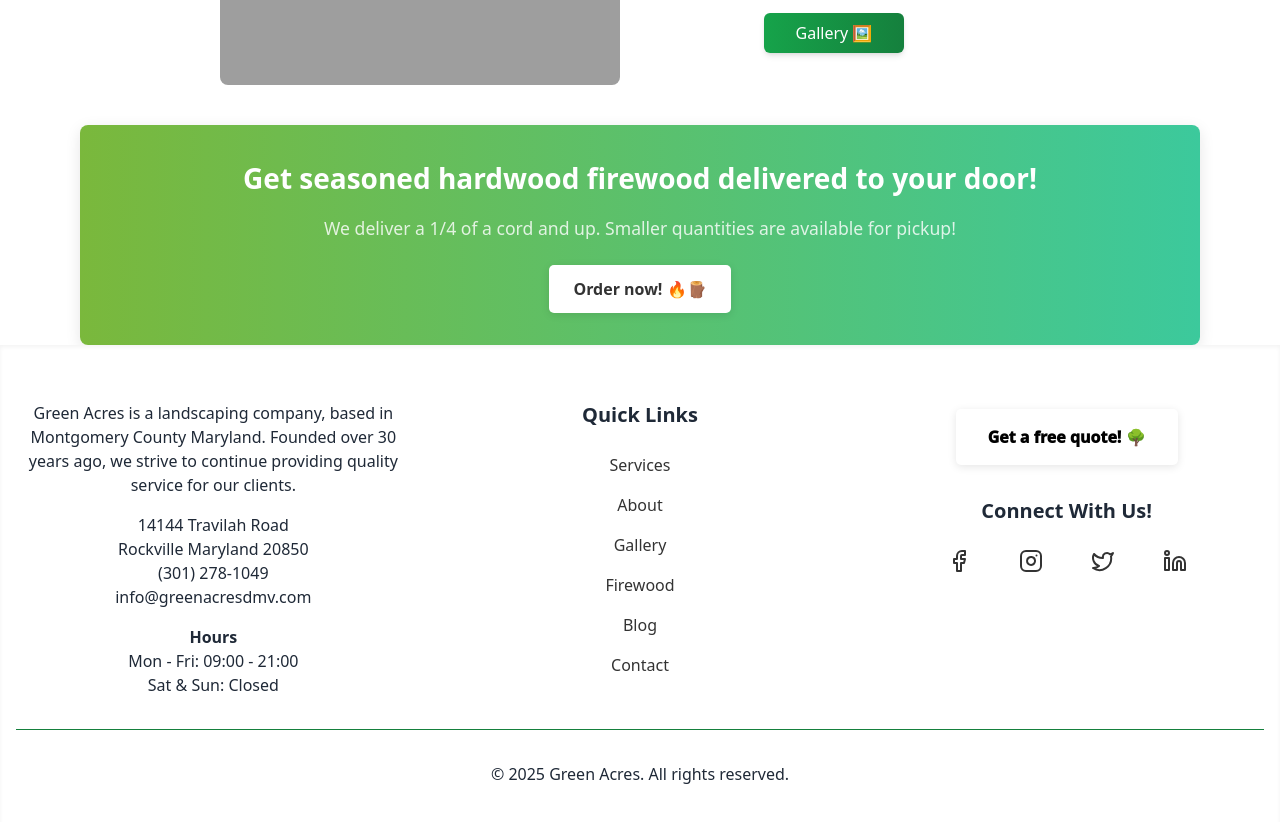
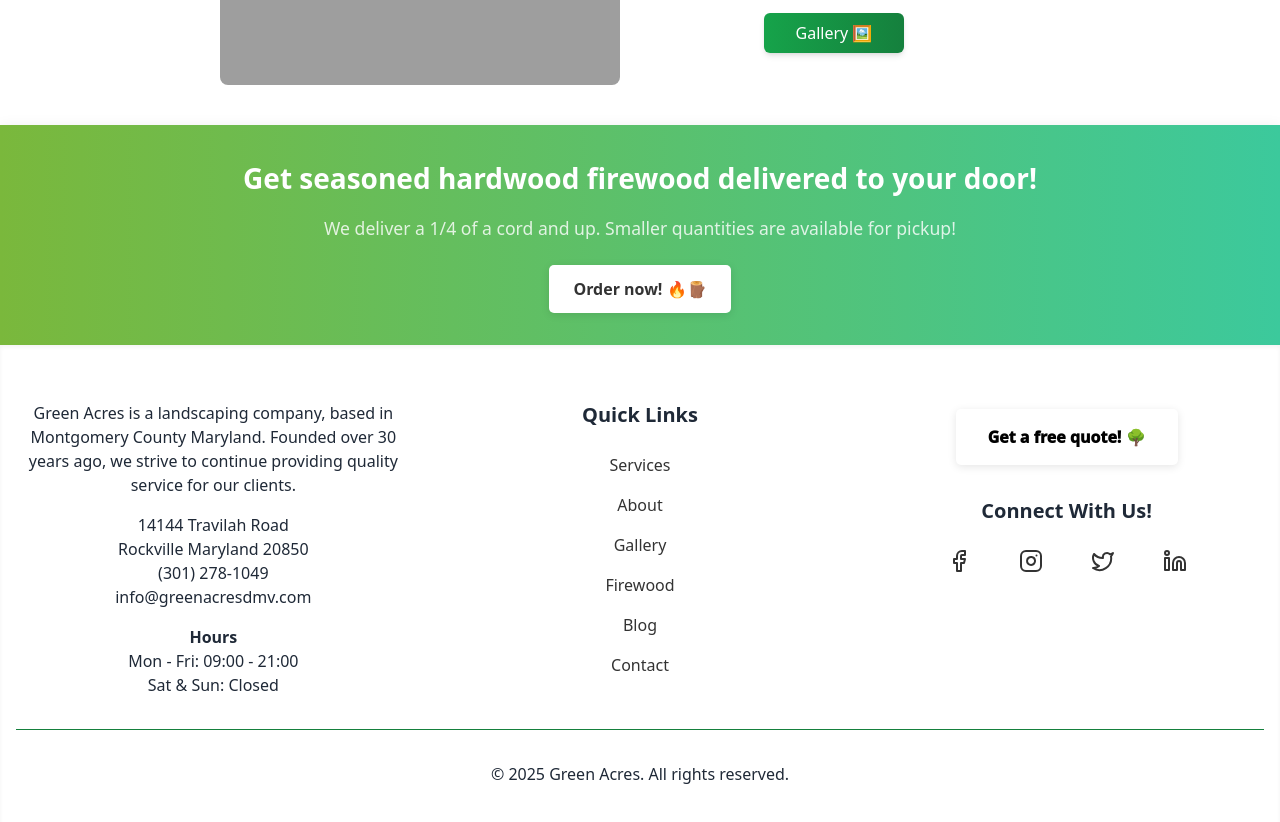
Before and after one commit to 0ETERATION1/greenacres, a Next.js app: page / in a window 1280 px wide. Shown: the part 1940-2762 px from the top of the page. Built offline with nearby package versions, Linux system fonts and the light colour scheme; grey boxes are pictures that could not be loaded.

Commit message:
green footer stretching the whole page

```diff
--- a/app/globals.css
+++ b/app/globals.css
@@ -511,8 +511,7 @@
   justify-content: space-between;
   align-items: center;
   background: linear-gradient(90deg, #7ab83c 0%, #3cc99c 100%);
-  padding: 2rem 2.5rem;
-  border-radius: 8px;
+  padding: 2rem 5%;
   color: white;
   gap: 2rem;
   box-shadow: 0 4px 15px rgba(0, 0, 0, 0.1);
--- a/components/FirewoodSection.tsx
+++ b/components/FirewoodSection.tsx
@@ -3,13 +3,12 @@ import Link from "next/link";
 export default function FirewoodSection() {
   return (
     <section className="firewood-section">
-      <div className="container">
       <div className="firewood-banner" id="firewoodAD">
         <div className="banner-content">
           <h3>Get seasoned hardwood firewood delivered to your door!</h3>
           <p>
-              We deliver a 1/4 of a cord and up. Smaller quantities are
-              available for pickup!
+            We deliver a 1/4 of a cord and up. Smaller quantities are available
+            for pickup!
           </p>
           <br></br>
           <div className="">
@@ -19,7 +18,6 @@ export default function FirewoodSection() {
           </div>
         </div>
       </div>
-      </div>
     </section>
   );
 }
```
Lines whose indentation alone changed are shown as unchanged.
